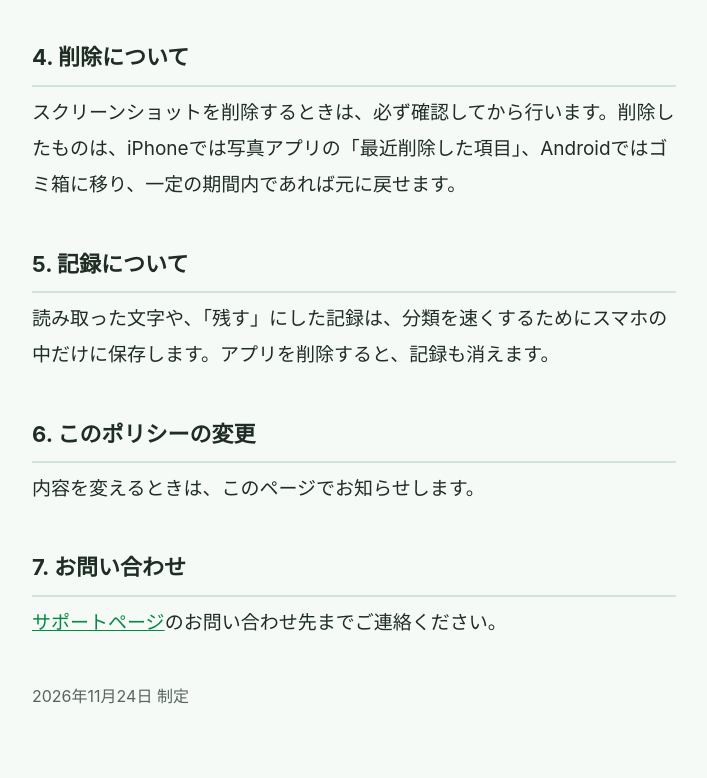
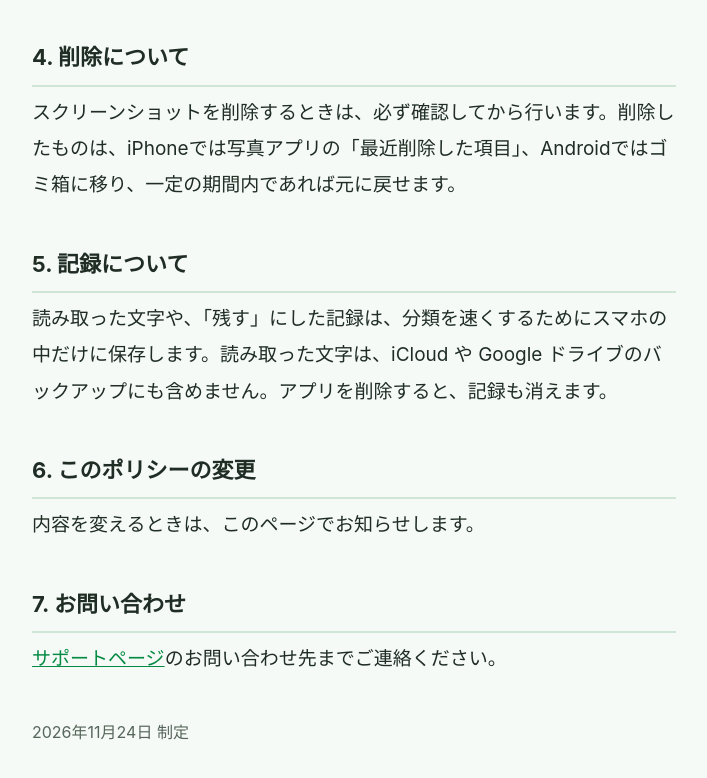
Before and after one commit to parkavenue65-masa/sukusho, a plain HTML site: page privacy.html in a window 1280 px wide. Shown: the part 1086-1864 px from the top of the page, without its empty margins (286-993 px from the left). Drawn offline with Linux system fonts and the light colour scheme.

Commit message:
読み取った文字をバックアップに含めないことを追記
Co-Authored-By: Claude Opus 5.5 <noreply@anthropic.com>

```diff
--- a/privacy.html
+++ b/privacy.html
@@ -25,7 +25,7 @@
 <p>スクリーンショットを削除するときは、必ず確認してから行います。削除したものは、iPhoneでは写真アプリの「最近削除した項目」、Androidではゴミ箱に移り、一定の期間内であれば元に戻せます。</p>
 
 <h2>5. 記録について</h2>
-<p>読み取った文字や、「残す」にした記録は、分類を速くするためにスマホの中だけに保存します。アプリを削除すると、記録も消えます。</p>
+<p>読み取った文字や、「残す」にした記録は、分類を速くするためにスマホの中だけに保存します。読み取った文字は、iCloud や Google ドライブのバックアップにも含めません。アプリを削除すると、記録も消えます。</p>
 
 <h2>6. このポリシーの変更</h2>
 <p>内容を変えるときは、このページでお知らせします。</p>
```
